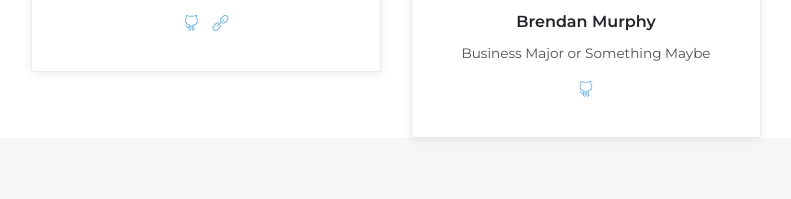
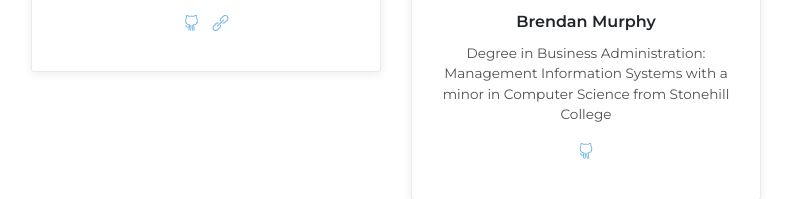
Before and after one commit to teammurphy/teammurphy.github.io, a plain HTML site: page index.html in a window 1280 px wide. Shown: the part 593-792 px from the top of the page, without its empty margins (244-1035 px from the left). Drawn offline with Linux system fonts and the light colour scheme; some packages are replaced by stand-ins of ours; a script that the page names is missing.

Commit message:
brendan update

```diff
--- a/index.html
+++ b/index.html
@@ -38,7 +38,7 @@
           <div class="card clean-card text-center"><img class="card-img-top w-100 d-block" src="assets/img/avatars/BrendanProfile.jpg">
             <div class="card-body info">
               <h4 class="card-title">Brendan Murphy</h4>
-                            <p class="card-text">Business Major or Something Maybe</p>
+              <p class="card-text">Degree in Business Administration: Management Information Systems with a minor in Computer Science from Stonehill College</p>
               <div class="icons"><a href="https://github.com/thesimplekid" target="_blank"><i class="icon-social-github"></i></a></div>
             </div>
           </div>
@@ -57,7 +57,8 @@
             <h3>Cardiac Tissue Tracking System</h3>
             <div class="getting-started-info">
               <p></p>
-                        </div><a class="btn btn-outline-primary btn-lg" role="button" href="http://mtt.murphs.team" target="_blank">Docs</a></div>
+            </div><a class="btn btn-outline-primary btn-lg" role="button" href="http://mtt.murphs.team" target="_blank">Docs</a>
+          </div>
         </div>
       </div>
     </section>
```
Also changed, not shown: assets/img/avatars/BrendanProfile.jpg. Lines whose indentation alone changed are shown as unchanged.
